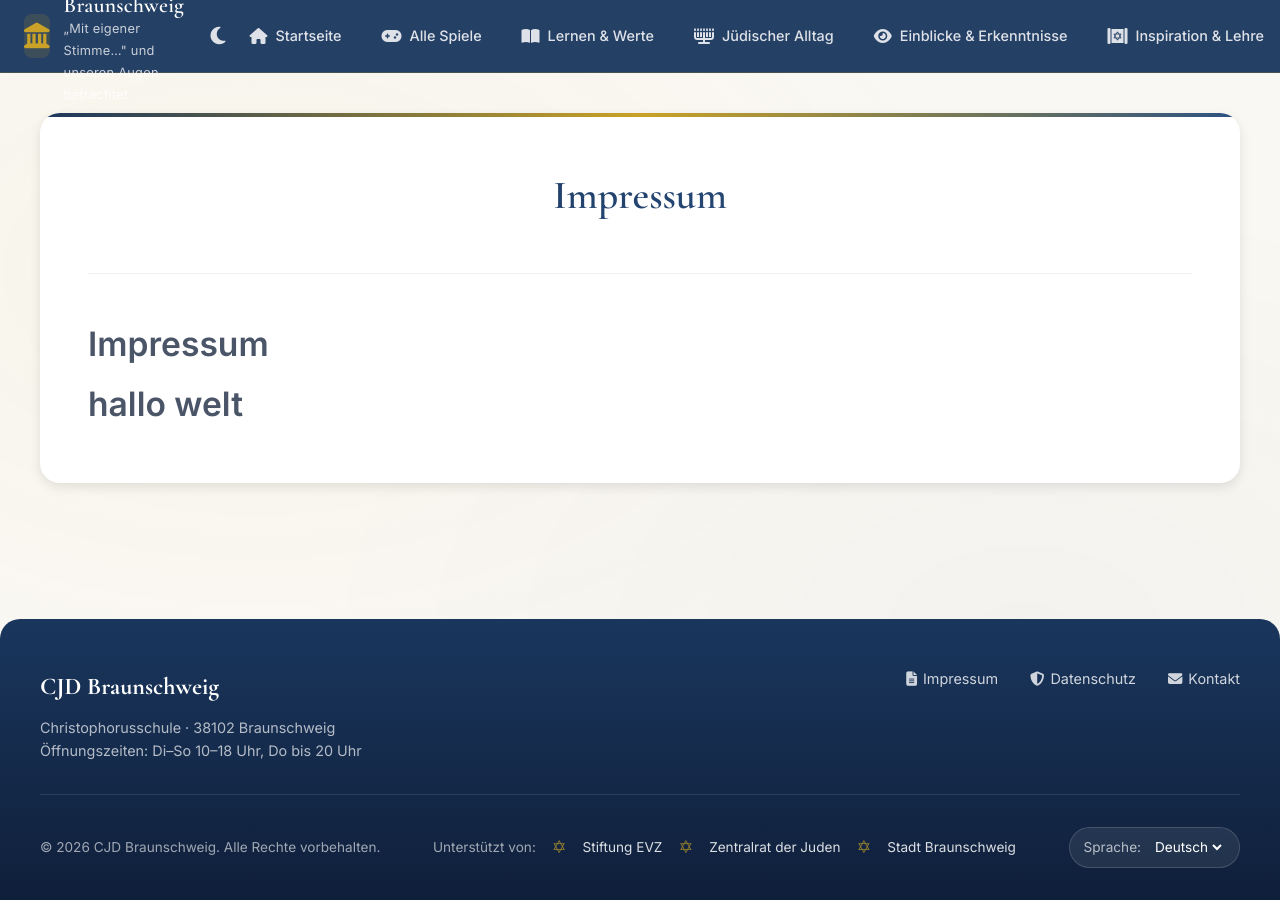
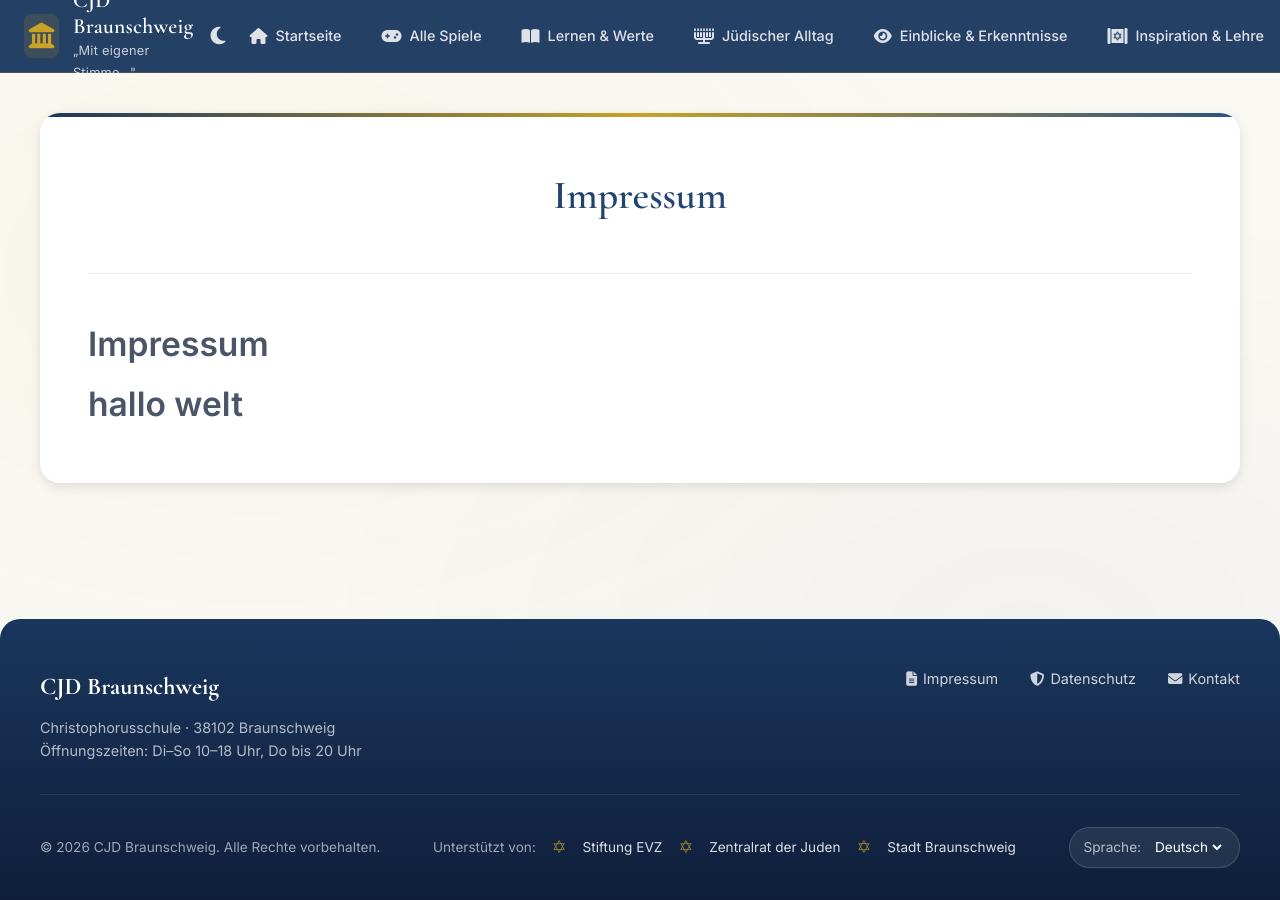
Before and after one commit to stolpersteinebs/stolpersteinebs.github.io, a Jekyll site: the page built from impressum.md, in a window 1280 px wide. Built offline with Jekyll 4.4.1, drawn with Linux system fonts in a browser that asks for light colours; our own code applies the rules of GitHub Pages for plain Markdown files.

Commit message:
Update default.html

```diff
--- a/_layouts/default.html
+++ b/_layouts/default.html
@@ -632,7 +632,7 @@
                 <i class="fas fa-landmark brand-icon"></i>
                 <div class="brand-title-group">
                     <span class="brand-title">CJD Braunschweig</span>
-                    <span class="brand-subtitle">{% if is_en %}"In Our Own Voice…" Seen Through Our Eyes{% else %}„Mit eigener Stimme…" und unseren Augen betrachtet{% endif %}</span>
+                    <span class="brand-subtitle">{% if is_en %}"In Our Own Voice…"{% else %}„Mit eigener Stimme…"{% endif %}</span>
                 </div>
             </a>
 
```
